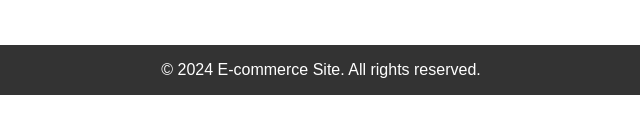
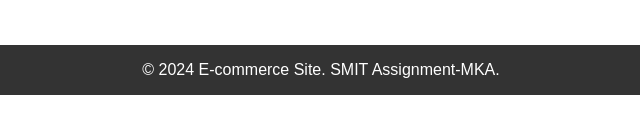
Before and after one commit to mkumail14/Ecommerce-App, a plain HTML site: page index.html in a window 1280 px wide. Shown: the part 445-578 px from the top of the page, 319-959 px from the left. Drawn offline with Linux system fonts and the light colour scheme; some packages are replaced by stand-ins of ours; a script that the page names is missing.

Commit message:
Footer Update

```diff
--- a/index.html
+++ b/index.html
@@ -46,7 +46,7 @@
     </main>
     <footer>
         <div class="container">
-            <p>&copy; 2024 E-commerce Site. All rights reserved.</p>
+            <p>&copy; 2024 E-commerce Site. SMIT Assignment-MKA.</p>
         </div>
     </footer>
     <script  type="module" src="script.js"></script>
```
Also changed, not shown: sellerDashboard.html (+1 -1 lines).
